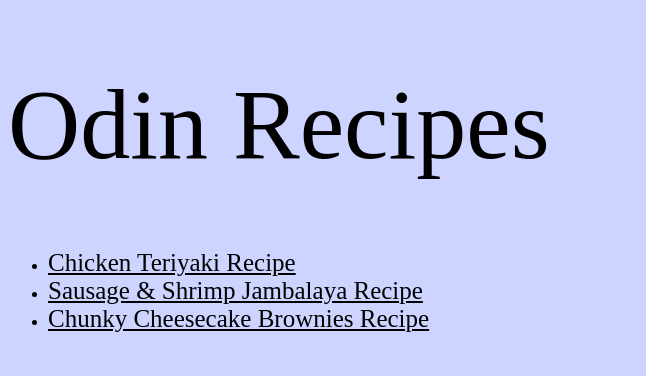
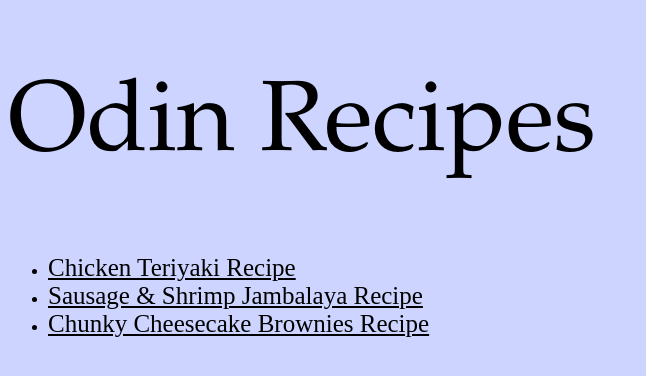
Before and after one commit to tjl929/odin-recipes, a plain HTML site: page index.html in a window 1280 px wide. Shown: the whole page, without its empty margins (0-646 px from the left). Drawn offline with Linux system fonts and the light colour scheme.

Commit message:
Edit font of index page

```diff
--- a/style.css
+++ b/style.css
@@ -5,7 +5,7 @@ body {
 h1 {
     font-size: 100px;
     font-weight: 500;
-    font-family: serif;
+    font-family: Garamond, Serif;
 }
 
 a {
```
